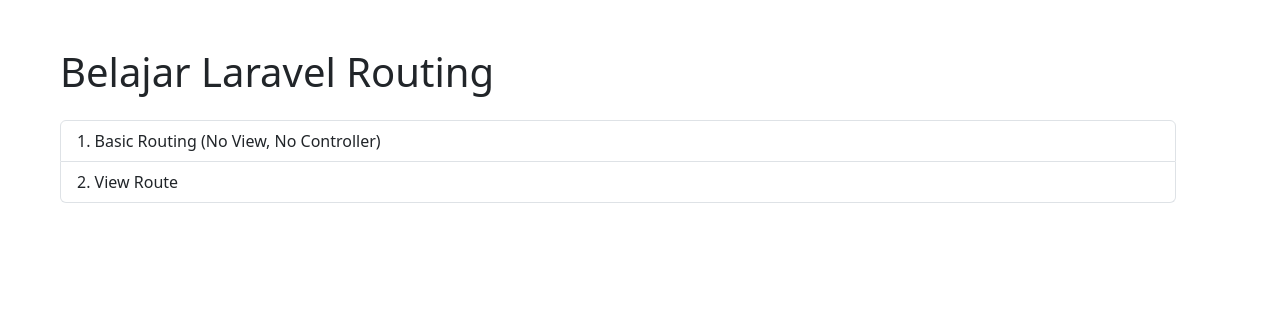
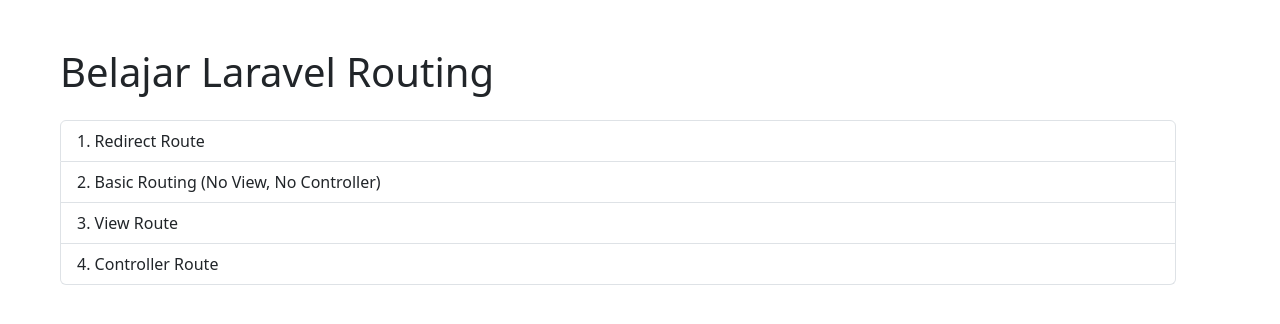
Before and after one commit to yahdee2702/belajar-paw-9, a Laravel app: page /routing in a window 1280 px wide. Shown: the top 324 px of the page. Run offline with Laravel 12, Linux system fonts and the light colour scheme; style sheets or scripts are compiled from the project's sources.

Commit message:
feat: 5. Prakti laravel routing; 5.5 - 5.6

```diff
--- a/resources/views/routing.blade.php
+++ b/resources/views/routing.blade.php
@@ -12,11 +12,18 @@
         <h1>Belajar Laravel Routing</h1>
 
         <div class="list-group list-group-numbered mt-4">
+            <a href="{{ url('/') }}" class="list-group-item list-group-item-action">
+                Redirect Route
+            </a>
+
             <a href="{{ url('/basic_routing') }}" class="list-group-item list-group-item-action">
                 Basic Routing (No View, No Controller)
             </a>
             <a href="{{ url('/view_route') }}" class="list-group-item list-group-item-action">
                 View Route
+            </a>
+            <a href="{{ url('/controller_route') }}" class="list-group-item list-group-item-action">
+                Controller Route
             </a>
         </div>
 
--- a/routes/web.php
+++ b/routes/web.php
@@ -1,5 +1,6 @@
 <?php
 
+use App\Http\Controllers\RouteController;
 use Illuminate\Support\Facades\Route;
 
 Route::get('/', function () {
@@ -15,3 +16,7 @@ Route::get('/basic_routing', function() {
 });
 
 Route::view('/view_route', 'view_route', ['name' => 'Yahdi']);
+
+Route::get('/controller_route', [RouteController::class, 'index']);
+
+Route::redirect('/', '/routing');
```
Also changed, not shown: app/Http/Controllers/RouteController.php (added, +12 -0 lines).
